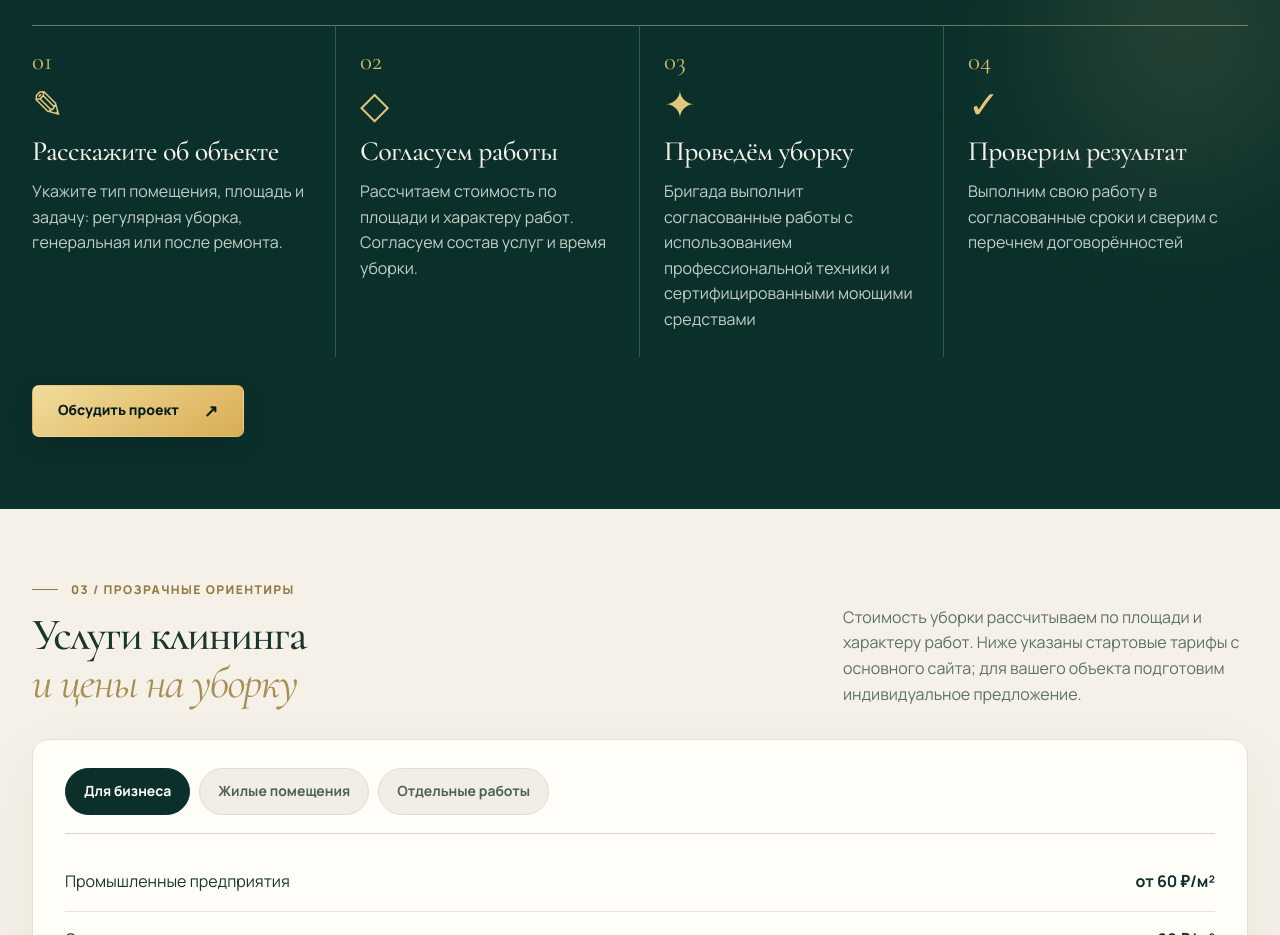
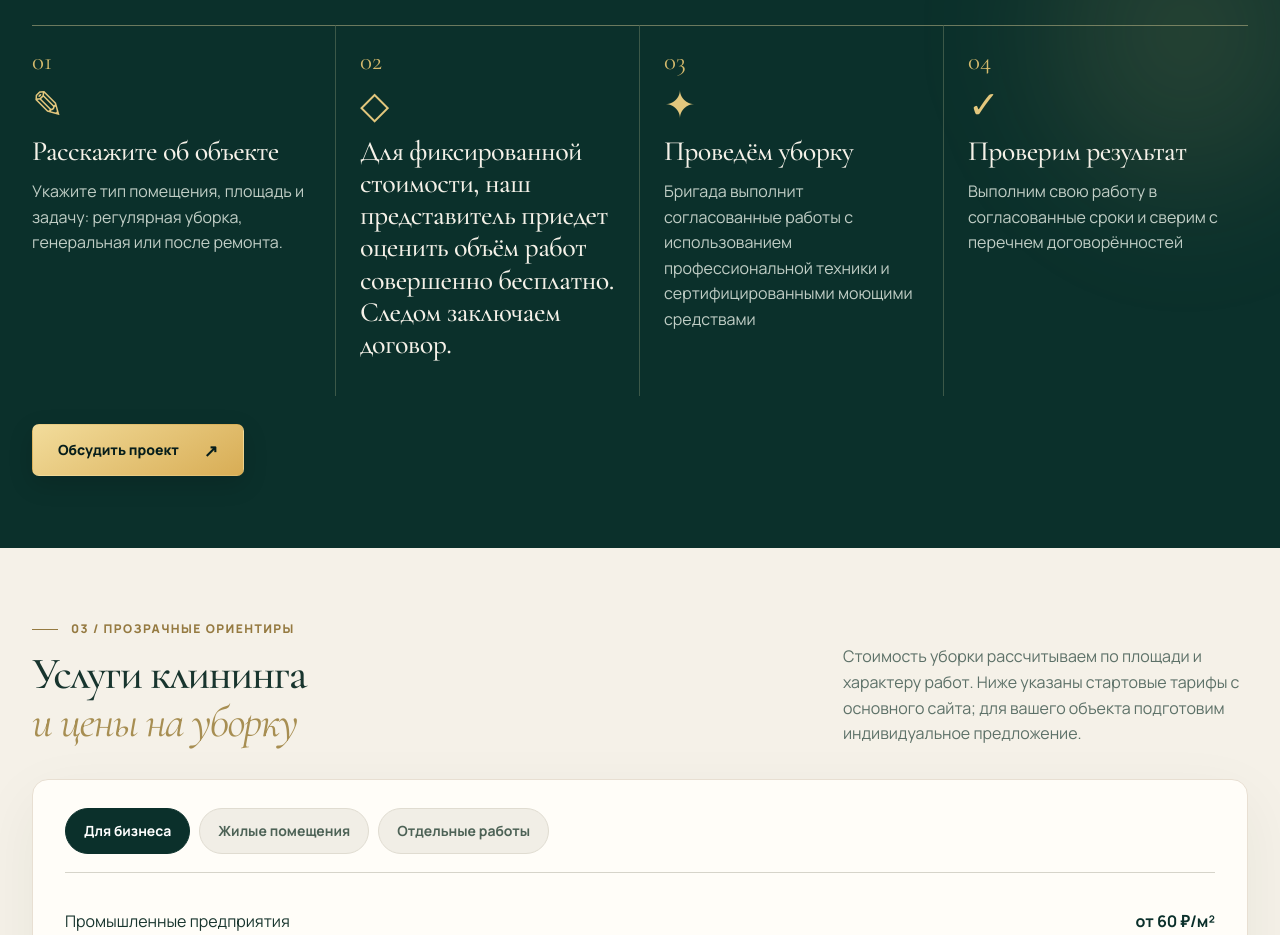
Before and after one commit to webdewep/kc-24-V3, a plain HTML site: page index.html in a window 1280 px wide. Shown: the part 8280-9215 px from the top of the page. Drawn offline with Linux system fonts and the light colour scheme.

Commit message:
Update index.html

```diff
--- a/index.html
+++ b/index.html
@@ -212,7 +212,7 @@
       <div class="section-heading section-heading--dark"><div><p class="eyebrow eyebrow--gold">02 / Простой процесс</p><h2 class="heading">Как заказать<br><em>клининг помещений</em></h2></div><p>Для расчёта нужны площадь объекта и характер работ. Обсудим график, подготовим предложение и согласуем уборку.</p></div>
       <div class="process__steps">
         <article class="process__step"><span>01</span><div class="process__icon">✎</div><h3>Расскажите об объекте</h3><p>Укажите тип помещения, площадь и задачу: регулярная уборка, генеральная или после ремонта.</p></article>
-        <article class="process__step"><span>02</span><div class="process__icon">◇</div><h3>Согласуем работы</h3><p>Рассчитаем стоимость по площади и характеру работ. Согласуем состав услуг и время уборки.</p></article>
+        <article class="process__step"><span>02</span><div class="process__icon">◇</div><h3>Для фиксированной стоимости, наш представитель приедет оценить объём работ совершенно бесплатно. Следом заключаем договор.</p></article>
         <article class="process__step"><span>03</span><div class="process__icon">✦</div><h3>Проведём уборку</h3><p>Бригада выполнит согласованные работы с использованием профессиональной техники и сертифицированными моющими средствами</p></article>
         <article class="process__step"><span>04</span><div class="process__icon">✓</div><h3>Проверим результат</h3><p>Выполним свою работу в согласованные сроки и сверим с перечнем договорённостей</p></article>
       </div>
```
